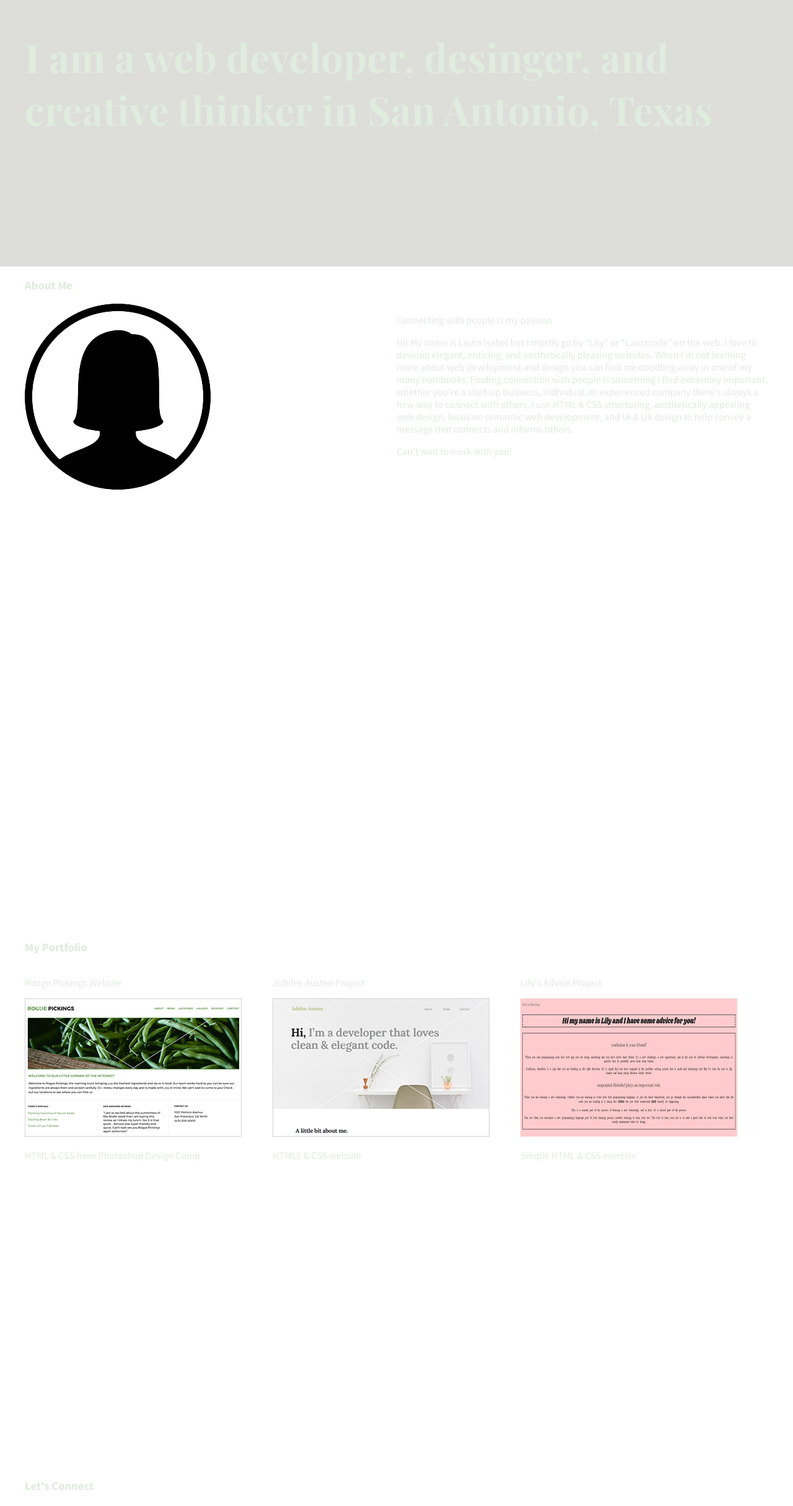
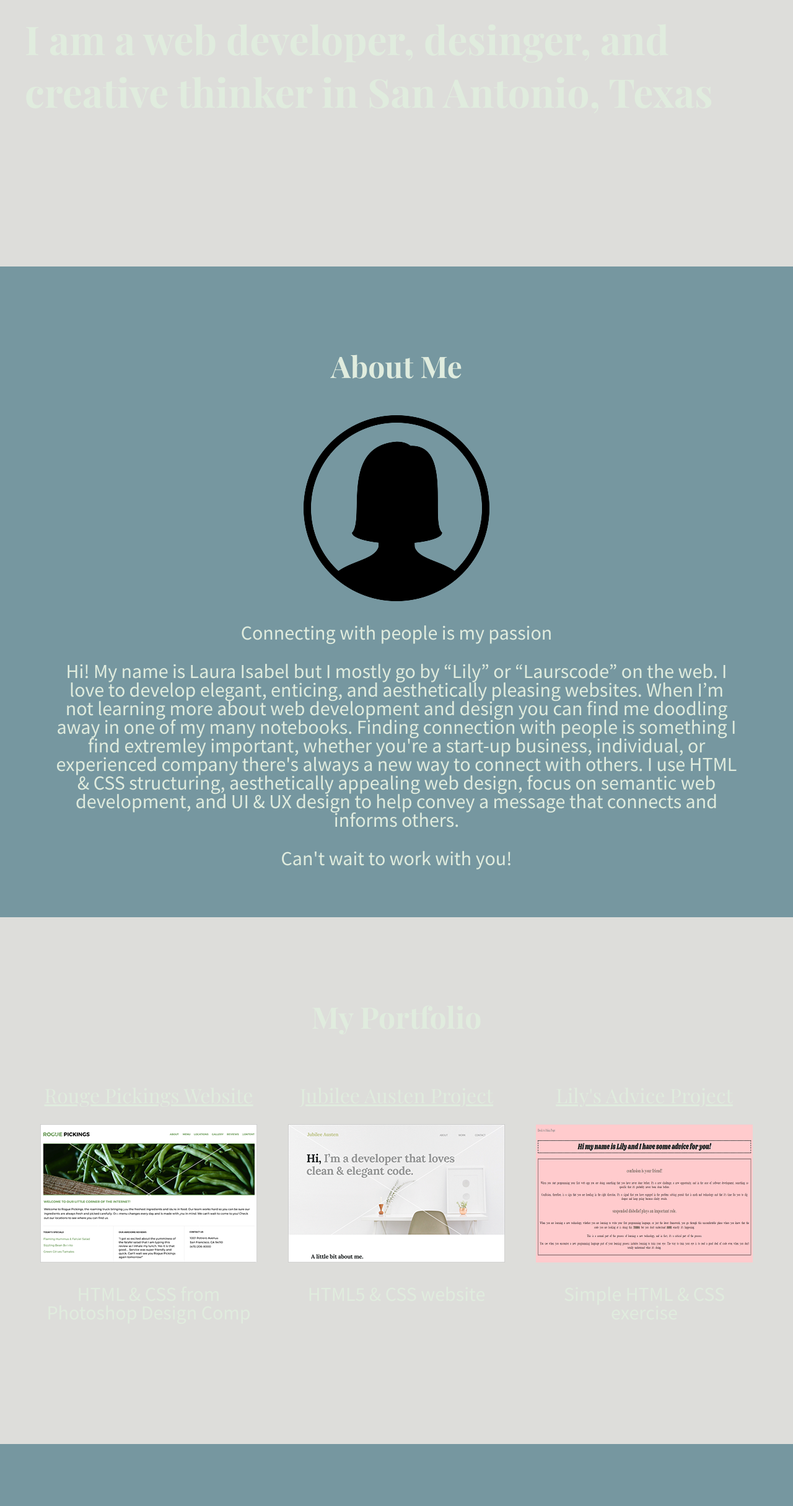
Before and after one commit to laurscode/final-project-minimal, a plain HTML site: page index.html in a window 1280 px wide. Shown: the part 370-2800 px from the top of the page at 62% size. Drawn offline with nearby package versions, Linux system fonts and the light colour scheme.

Commit message:
added all css and final html

```diff
--- a/css/main.css
+++ b/css/main.css
@@ -36,7 +36,6 @@ body{
 }
 
 /**HEADER**/
-/**NEED TO ADD PADDING AND MARGIN,SPAN TAG (HTML AS WELL), AND FIX IMAGE**/
 
 header{
   height:800px;
@@ -48,7 +47,7 @@ header h1{
   font-size: 64pt;
   font-weight: bold;
   width:1200px;
-  margin: 65px;
+  padding: 25px;
 }
 
 nav{
@@ -68,9 +67,112 @@ nav ul li a {
     padding-left: 80px;
   }
 
-  header h2{
+header h2{
     width:1200px;
     font-family: 'Playfair Display', serif;
     font-size: 48pt;
 
   }
+header h1 span{
+  color:#7697A0;
+}
+
+
+/***ABOUT**/
+#about {
+  background-color: #7697A0;
+}
+#about .full-width{
+  padding: 80px 0;
+}
+
+#about h3{
+font-size:36pt;
+font-family: 'Playfair Display', serif;
+text-align: center;
+}
+
+#about p{
+  font-size: 24pt;
+  font-family: 'Source Sans Pro', sans-serif;
+  line-height: 30px;
+  text-align: center;
+  padding-left:50px;
+  padding-right:50px;
+}
+
+/**PORTFOLIO**/
+
+#portfolio{
+  background-color:#DDDDDA;
+}
+
+#portfolio h3{
+  font-size:36pt;
+  font-family: 'Playfair Display', serif;
+  text-align: center;
+}
+
+#portfolio .full-width{
+  padding: 80px 0;
+}
+
+#portfolio p.subhead{
+  font-family: 'Playfair Display', serif;
+  text-decoration: underline;
+  }
+
+#portfolio p{
+  font-size: 24pt;
+  font-family: 'Source Sans Pro', sans-serif;
+  line-height: 30px;
+  text-align: center;
+  padding-left:25px;
+  padding-right:25px;
+}
+
+#portfolio img{
+  padding-left:25px;
+  padding-right:25px;
+}
+
+/****CONTACT***/
+
+#contact{
+  background-color:#7697A0;
+}
+
+#contact .full-width{
+  padding: 80px 0;
+}
+
+#contact h3{
+  font-size:36pt;
+  font-family: 'Playfair Display', serif;
+  text-align: center;
+}
+
+#contact p.subhead{
+  font-family: 'Playfair Display', serif;
+  text-decoration: underline;
+}
+
+#contact p{
+  font-size: 24pt;
+  font-family: 'Source Sans Pro', sans-serif;
+  line-height: 30px;
+  text-align: center;
+  padding-left:25px;
+  padding-right:25px;
+}
+
+#contact p.social{
+text-align: center;
+
+}
+
+#contact img{
+display: inline-block;
+float: none;
+
+}
--- a/index.html
+++ b/index.html
@@ -15,8 +15,7 @@
     <header>
       <div class="full-width">
         <div class="half-width">
-          <img src="img/computer-icon.png" alt="computer icon"/>
-          <h1>Hello World, My name is Laura Isabel</h1>
+          <h1><img src="img/computer-icon.png" alt="computer icon"/> Hello World, My name is <span>Laura Isabel</spam></h1>
           <h2>I am a web developer, desinger, and creative thinker in San Antonio, Texas</h2>
         </div>
         <div class="half-width">
@@ -34,10 +33,7 @@
     <section id="about">
       <div class="full-width">
         <h3>About Me</h3>
-        <div class="half-width">
-          <img src="img/headshot.png" alt="picture of laurscode"/>
-        </div>
-        <div class="half-width">
+          <p><img src="img/headshot.png" alt="picture of laurscode"/></p>
           <p>Connecting with people is my passion</p>
           <p>Hi! My name is Laura Isabel but I mostly go by “Lily” or “Laurscode” on the web.  I love to develop elegant, enticing,
             and aesthetically pleasing websites. When I’m not learning more about web development and design you can find me doodling away in one of my many
@@ -46,7 +42,6 @@
             focus on semantic web development, and UI & UX design to help convey a message that connects and informs others.
            </p>
            <p>Can't wait to work with you!</p>
-        </div>
       </div>
     </section>
 
@@ -54,17 +49,17 @@
       <div class="full-width">
         <h3>My Portfolio</h3>
         <div class="third-width">
-          <p>Rouge Pickings Website</p>
+          <p class="subhead">Rouge Pickings Website</p>
           <img src="img/rogue-pickings-thumbnail.png" alt="thumbnail of rogue pickings website"/>
           <p>HTML & CSS from Photoshop Design Comp</p>
         </div>
         <div class="third-width">
-          <p>Jubilee Austen Project</p>
+          <p class="subhead">Jubilee Austen Project</p>
           <img src="img/jubilee-thumbnail.png" alt="thumbnail for jubileeausten website"/>
           <p>HTML5 & CSS website</p>
         </div>
         <div class="third-width">
-          <p>Lily's Advice Project</p>
+          <p class="subhead">Lily's Advice Project</p>
           <img src="img/advice-thumbnail.png" alt="thumbnail for advice project"/>
           <p>Simple HTML & CSS exercise</p>
         </div>
@@ -75,18 +70,18 @@
       <div class="full-width">
         <h3>Let's Connect</h3>
         <div class="third-width">
-          <p>Hire Me</p>
+          <p class="subhead">Hire Me</p>
           <p>(210)318-5744<p>
           <p>lionlaurs@gmail.com</p>
         </div>
         <div class="third-width">
-          <p>Follow Me</p>
-          <img src="img/twitter.png" alt="twitter icon"/>
+          <p class="subhead">Follow Me</p>
+          <p class="social"><img src="img/twitter.png" alt="twitter icon"/>
           <img src="img/github.png" alt="github icon"/>
-          <img src="img/linkedin.png" alt="linkedin icon"/>
+          <img src="img/linkedin.png" alt="linkedin icon"/></p>
         </div>
         <div class="third-width">
-          <p>Meet Me</p>
+          <p class="subhead">Meet Me</p>
           <p>San Antonio, Texas</p>
           <p>Let's grab some coffee</p>
         </div>
```
